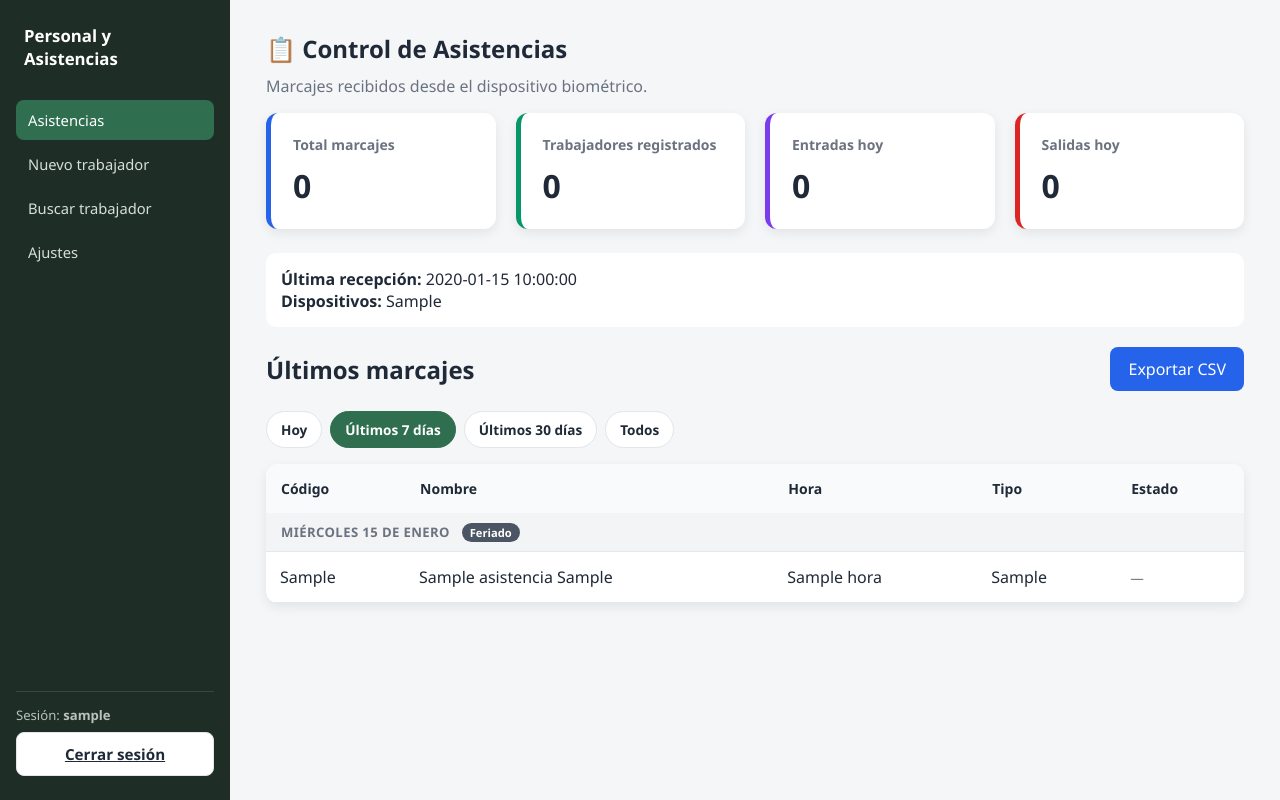
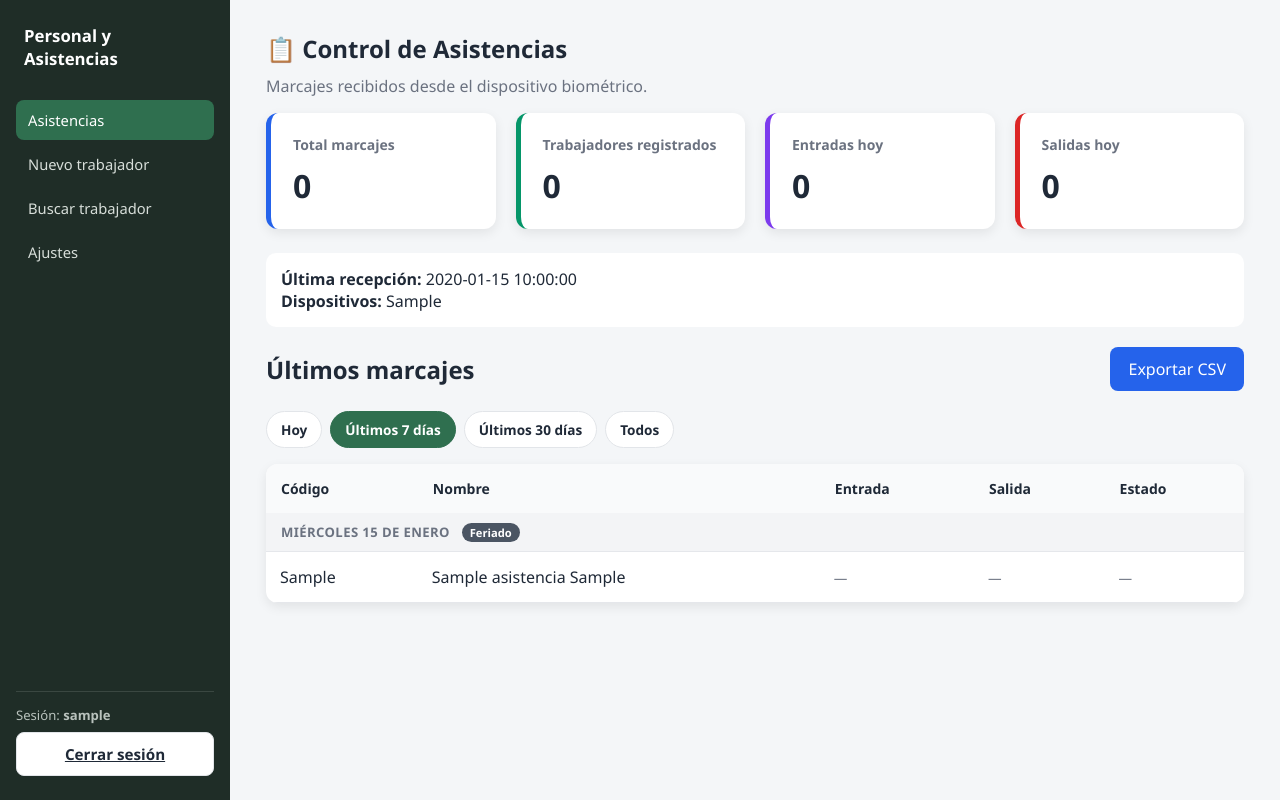
Before and after one commit to fernovoa97/adms-asistencias, a Flask app: page / in a window 1280 px wide. Run offline with Flask 3, Linux system fonts and the light colour scheme; the visitor is signed in with stand-in values (Sample User, id 1); a database or web service that is not in the repository returns one stand-in record (values such as "Sample title"); data that the repository does not hold is empty; some libraries are stand-ins or nearby versions.

Commit message:
Cambios a nivel de entrada y salida

```diff
--- a/app.py
+++ b/app.py
@@ -389,33 +389,75 @@ def inicio():
     cursor.execute("SELECT trabajador_id, fecha, motivo FROM ajustes_asistencia")
     ajustes_map = {(fila[0], fila[1]): fila[2] for fila in cursor.fetchall()}
 
-    # Agrupamos los marcajes por dia, calculando el estado (puntual /
-    # tardanza / justificado / feriado) solo para las entradas.
+    # Agrupamos los marcajes por dia y por trabajador: cada persona tiene
+    # una sola fila por dia, con su entrada (la mas temprana) y su salida
+    # (la mas tardia). Si alguien marca varias veces en el dia (ej. salida a
+    # almorzar y regreso), esto ignora las marcas intermedias y se queda con
+    # la primera entrada y la ultima salida del dia.
+    registros = {}
+    orden_por_fecha = {}
+
+    for marcaje in filas:
+        fecha = marcaje["fecha"]
+        clave = (fecha, marcaje["codigo_empleado"])
+
+        if clave not in registros:
+            registros[clave] = {
+                "codigo_empleado": marcaje["codigo_empleado"],
+                "fecha": fecha,
+                "trabajador_id": marcaje["trabajador_id"],
+                "nombres_trabajador": marcaje["nombres_trabajador"],
+                "apellidos_trabajador": marcaje["apellidos_trabajador"],
+                "hora_entrada_config": marcaje["hora_entrada"],
+                "hora_salida_config": marcaje["hora_salida"],
+                "entrada": None,
+                "salida": None
+            }
+            orden_por_fecha.setdefault(fecha, []).append(clave)
+
+        registro = registros[clave]
+
+        if marcaje["tipo_marcaje"] == "0":
+            if registro["entrada"] is None or marcaje["hora"] < registro["entrada"]:
+                registro["entrada"] = marcaje["hora"]
+        elif marcaje["tipo_marcaje"] == "1":
+            if registro["salida"] is None or marcaje["hora"] > registro["salida"]:
+                registro["salida"] = marcaje["hora"]
+
+    # El orden de "filas" ya viene del mas reciente al mas antiguo, asi que
+    # orden_por_fecha conserva ese mismo orden de dias.
     grupos = []
-    fecha_grupo_actual = None
-    for marcaje in filas:
-        if marcaje["fecha"] != fecha_grupo_actual:
-            grupos.append({
-                "fecha": marcaje["fecha"],
-                "fecha_larga": formatear_fecha_larga(marcaje["fecha"]),
-                "es_feriado": marcaje["fecha"] in feriados_set,
-                "marcajes": []
-            })
-            fecha_grupo_actual = marcaje["fecha"]
+    for fecha in orden_por_fecha:
+        grupo = {
+            "fecha": fecha,
+            "fecha_larga": formatear_fecha_larga(fecha),
+            "es_feriado": fecha in feriados_set,
+            "registros": []
+        }
 
-        if marcaje["tipo_marcaje"] == "0" and marcaje["trabajador_id"]:
-            hora_entrada_prog, _ = horario_del_trabajador(
-                marcaje["hora_entrada"], marcaje["hora_salida"]
-            )
-            es_feriado = marcaje["fecha"] in feriados_set
-            motivo_ajuste = ajustes_map.get((marcaje["trabajador_id"], marcaje["fecha"]))
-            marcaje["evaluacion"] = evaluar_marcaje_entrada(
-                marcaje["hora"], hora_entrada_prog, es_feriado, motivo_ajuste
-            )
-        else:
-            marcaje["evaluacion"] = None
+        for clave in orden_por_fecha[fecha]:
+            registro = registros[clave]
 
-        grupos[-1]["marcajes"].append(marcaje)
+            if registro["entrada"] is not None and registro["trabajador_id"]:
+                hora_entrada_prog, _ = horario_del_trabajador(
+                    registro["hora_entrada_config"], registro["hora_salida_config"]
+                )
+                motivo_ajuste = ajustes_map.get((registro["trabajador_id"], fecha))
+                registro["evaluacion"] = evaluar_marcaje_entrada(
+                    registro["entrada"], hora_entrada_prog, grupo["es_feriado"], motivo_ajuste
+                )
+            else:
+                registro["evaluacion"] = None
+
+            grupo["registros"].append(registro)
+
+        # Dentro del dia, ordenamos por hora de entrada (los que no
+        # marcaron entrada quedan al final).
+        grupo["registros"].sort(
+            key=lambda r: (r["entrada"] is None, r["entrada"])
+        )
+
+        grupos.append(grupo)
 
     cursor.execute("""
         SELECT DISTINCT sn_dispositivo
--- a/templates/index.html
+++ b/templates/index.html
@@ -71,8 +71,8 @@
             <tr>
               <th>Código</th>
               <th>Nombre</th>
-              <th>Hora</th>
-              <th>Tipo</th>
+              <th>Entrada</th>
+              <th>Salida</th>
               <th>Estado</th>
             </tr>
           </thead>
@@ -84,31 +84,35 @@
                 {% if grupo.es_feriado %}<span class="tag-feriado">Feriado</span>{% endif %}
               </td>
             </tr>
-            {% for asistencia in grupo.marcajes %}
+            {% for registro in grupo.registros %}
             <tr>
-              <td>{{ asistencia["codigo_empleado"] }}</td>
+              <td>{{ registro["codigo_empleado"] }}</td>
               <td>
-                {% if asistencia["nombres_trabajador"] %}
-                  {{ asistencia["nombres_trabajador"] }} {{ asistencia["apellidos_trabajador"] }}
+                {% if registro["nombres_trabajador"] %}
+                  {{ registro["nombres_trabajador"] }} {{ registro["apellidos_trabajador"] }}
                 {% else %}
                   <span class="sin-registrar">Sin registrar</span>
                 {% endif %}
               </td>
-              <td>{{ asistencia["hora"] }}</td>
               <td>
-                {% if asistencia["tipo_marcaje"] == "0" %}
-                  <span class="badge entrada">Entrada</span>
-                {% elif asistencia["tipo_marcaje"] == "1" %}
-                  <span class="badge salida">Salida</span>
+                {% if registro["entrada"] %}
+                  {{ registro["entrada"] }}
                 {% else %}
-                  {{ asistencia["tipo_marcaje"] }}
+                  <span class="muted">—</span>
                 {% endif %}
               </td>
               <td>
-                {% if asistencia["evaluacion"] %}
-                  <span class="badge estado-{{ asistencia['evaluacion']['estado'] }}"
-                        {% if asistencia['evaluacion']['detalle'] %}title="{{ asistencia['evaluacion']['detalle'] }}"{% endif %}>
-                    {{ asistencia["evaluacion"]["etiqueta"] }}
+                {% if registro["salida"] %}
+                  {{ registro["salida"] }}
+                {% else %}
+                  <span class="muted">—</span>
+                {% endif %}
+              </td>
+              <td>
+                {% if registro["evaluacion"] %}
+                  <span class="badge estado-{{ registro['evaluacion']['estado'] }}"
+                        {% if registro['evaluacion']['detalle'] %}title="{{ registro['evaluacion']['detalle'] }}"{% endif %}>
+                    {{ registro["evaluacion"]["etiqueta"] }}
                   </span>
                 {% else %}
                   <span class="muted">—</span>
```
